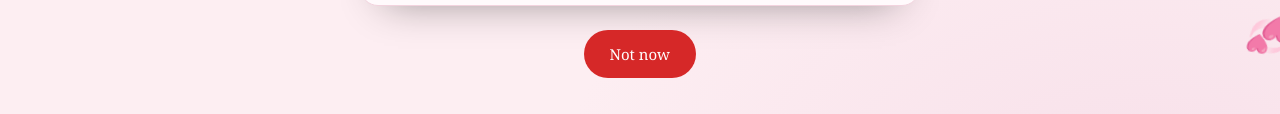
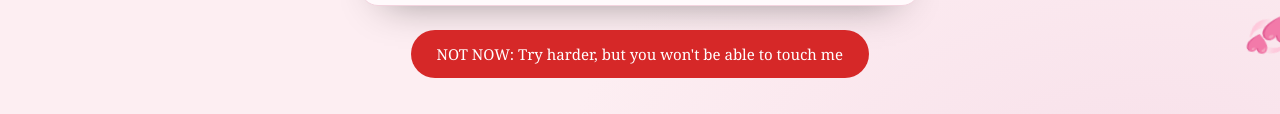
Before and after one commit to JsJoyBitopibd/Joy, a website: page public/index.html in a window 1280 px wide. Shown: the part 571-685 px from the top of the page. Drawn offline with Linux system fonts and the light colour scheme.

Commit message:
Update Not now button taunt text
Co-Authored-By: Claude Opus 5 <noreply@anthropic.com>

```diff
--- a/public/index.html
+++ b/public/index.html
@@ -187,7 +187,7 @@
       <p class="sub">Want to read?</p>
       <div class="row">
         <button id="yes">Yes, open it</button>
-        <button id="no" class="ghost">Not now</button>
+        <button id="no" class="ghost">NOT NOW: Try harder, but you won't be able to touch me</button>
       </div>
     </section>
 
```
